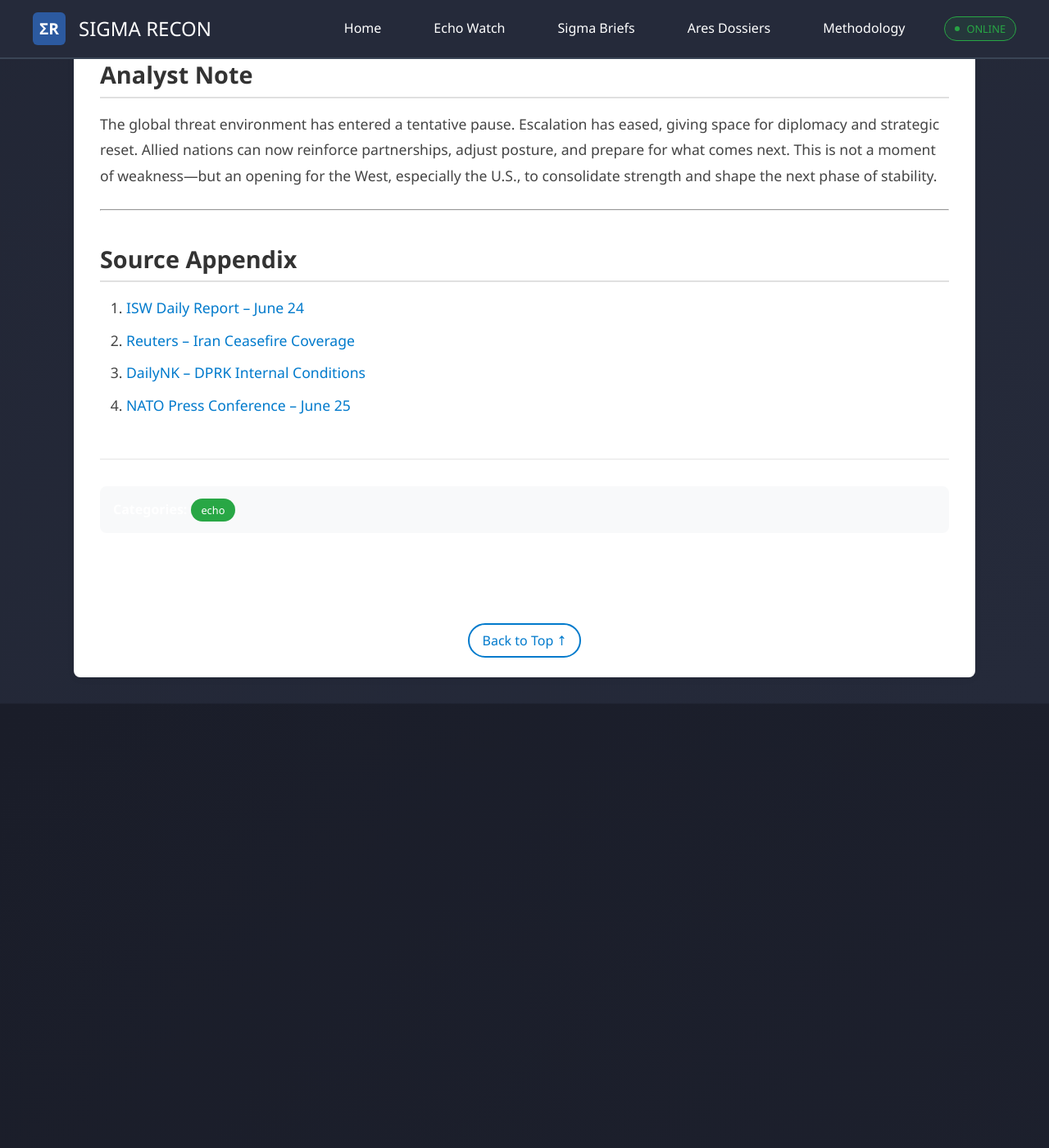
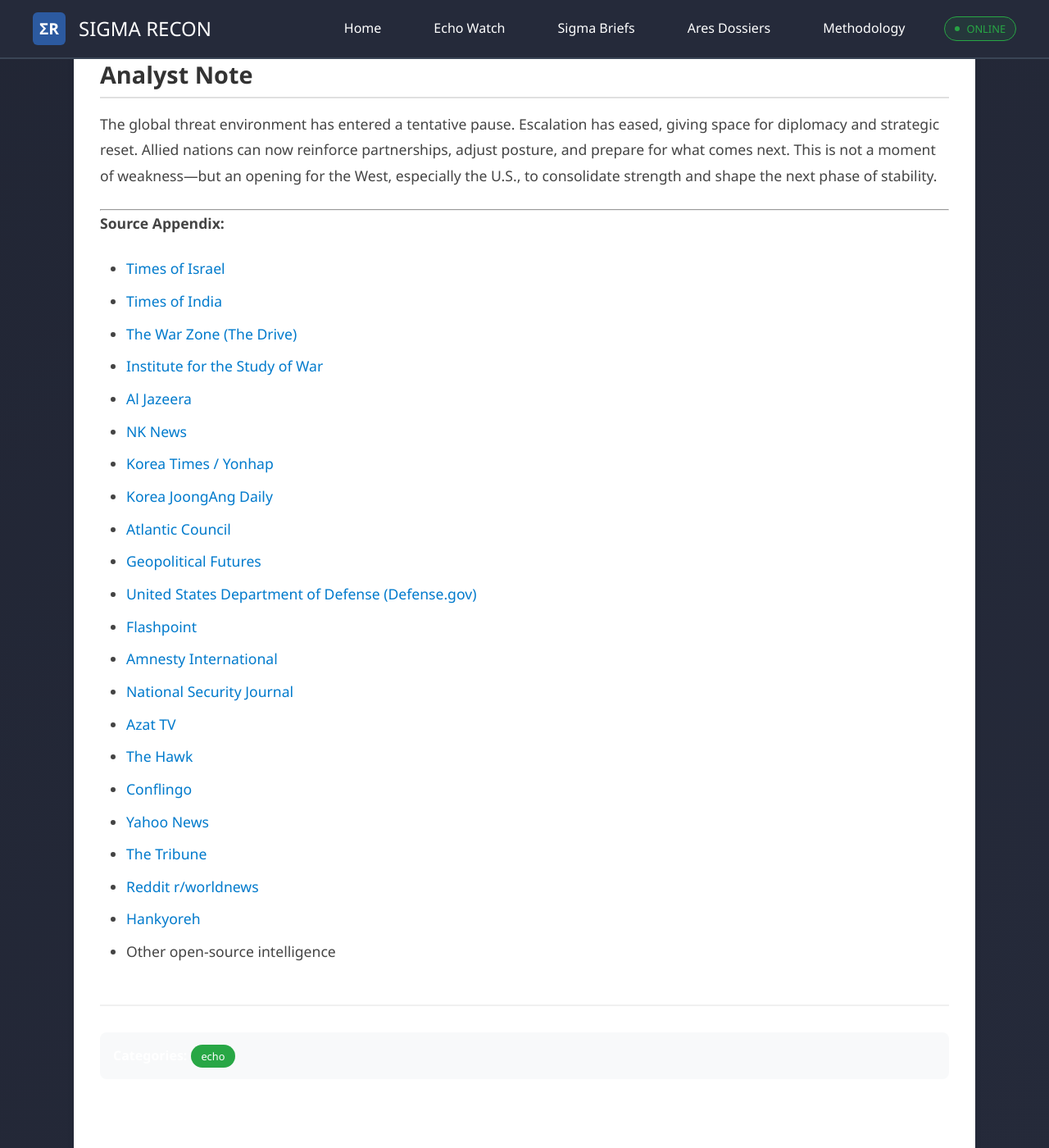
Before and after one commit to Monster52/SIGMA_Recon, a Jekyll site: the page built from _posts/2025-06-25-echo.md, in a window 1280 px wide and 1400 px high, scrolled down 6273 px. Shown: the whole window at 82% size. Built offline with Jekyll 4.4.1, drawn with Linux system fonts in a browser that asks for light colours; before the commit the page ends 7131 px from its top, so only the background shows below that.

Commit message:
Addes all sources

```diff
--- a/_posts/2025-06-25-echo.md
+++ b/_posts/2025-06-25-echo.md
@@ -171,9 +171,27 @@
 
 ---
 
-## Source Appendix
+**Source Appendix:**
 
-1. [ISW Daily Report – June 24](https://www.understandingwar.org)
-2. [Reuters – Iran Ceasefire Coverage](https://www.reuters.com)
-3. [DailyNK – DPRK Internal Conditions](https://www.dailynk.com)
-4. [NATO Press Conference – June 25](https://www.nato.int)
+* [Times of Israel](https://www.timesofisrael.com/)
+* [Times of India](https://timesofindia.indiatimes.com/)
+* [The War Zone (The Drive)](https://www.twz.com/)
+* [Institute for the Study of War](https://www.understandingwar.org/)
+* [Al Jazeera](https://www.aljazeera.com/)
+* [NK News](https://www.nknews.org/)
+* [Korea Times / Yonhap](https://www.koreatimes.co.kr/)
+* [Korea JoongAng Daily](https://koreajoongangdaily.joins.com/)
+* [Atlantic Council](https://www.atlanticcouncil.org/)
+* [Geopolitical Futures](https://geopoliticalfutures.com/)
+* [United States Department of Defense (Defense.gov)](https://www.defense.gov/)
+* [Flashpoint](https://flashpoint.io/)
+* [Amnesty International](https://www.amnesty.org/)
+* [National Security Journal](https://nationalsecurityjournal.nz/)
+* [Azat TV](https://azat.tv/)
+* [The Hawk](https://www.sjuhawknews.com/)
+* [Conflingo](https://www.conflingo.no/)
+* [Yahoo News](https://news.yahoo.com/)
+* [The Tribune](https://www.tribuneindia.com/)
+* [Reddit r/worldnews](https://www.reddit.com/r/worldnews/)
+* [Hankyoreh](https://english.hani.co.kr/)
+* Other open-source intelligence
```
